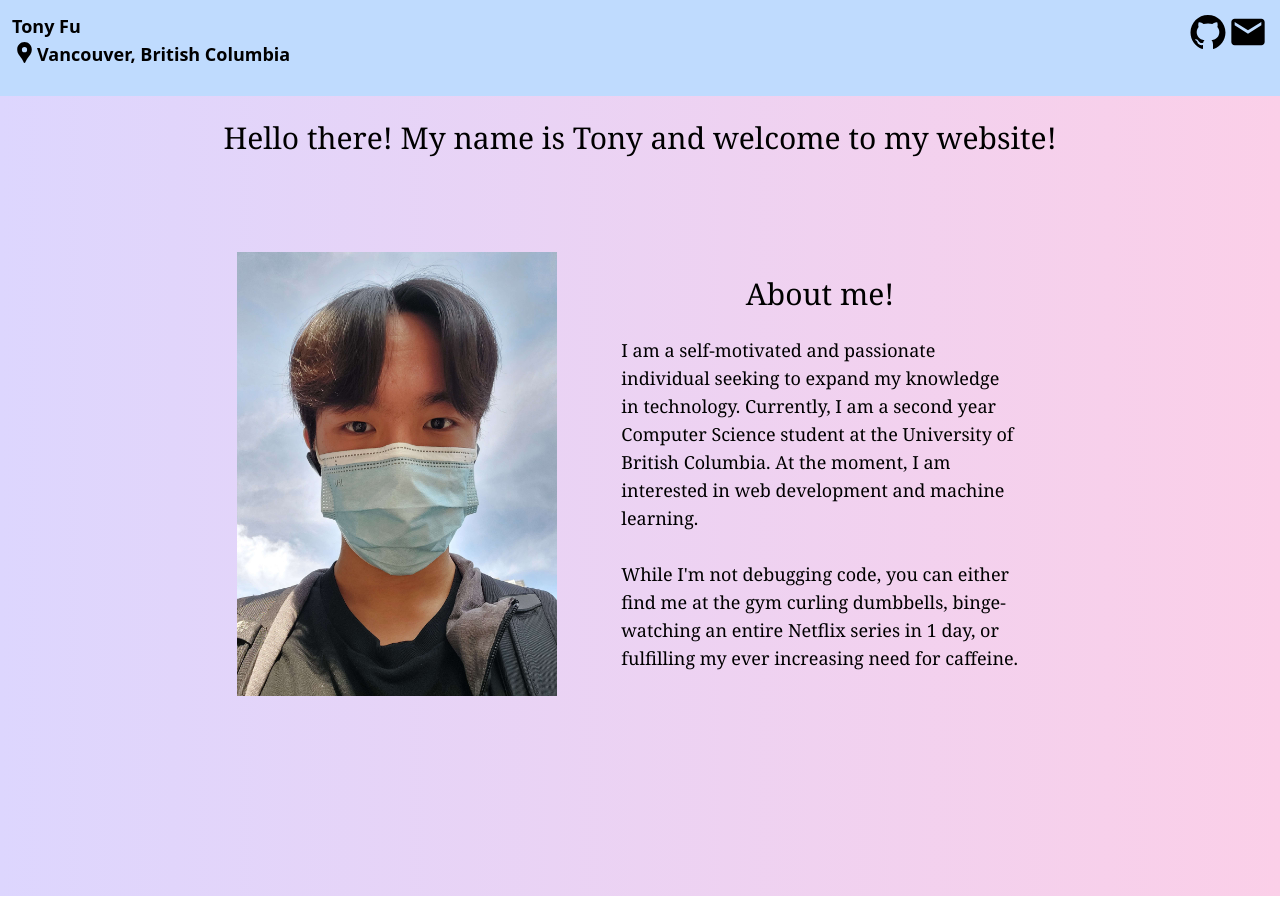
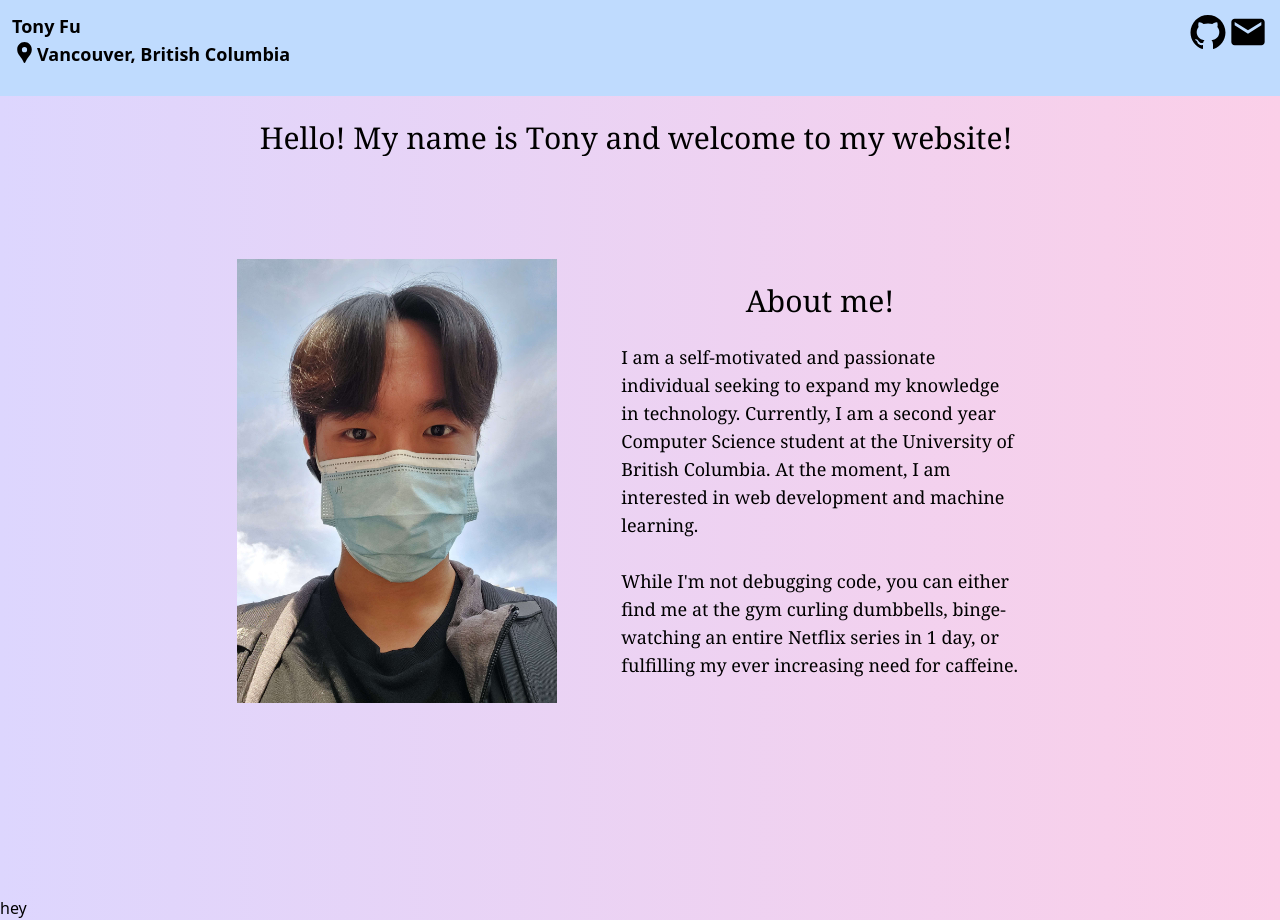
Before and after one commit to tfu2003/website, a React (Create React App) app: page / in a window 1280 px wide. Before the commit the page ends 896 px from the top, so only its background shows below. Built offline with nearby package versions, Linux system fonts and the light colour scheme.

Commit message:
added framer motion

```diff
--- a/package.json
+++ b/package.json
@@ -6,6 +6,7 @@
     "@testing-library/jest-dom": "^5.16.5",
     "@testing-library/react": "^13.4.0",
     "@testing-library/user-event": "^13.5.0",
+    "framer-motion": "^9.0.1",
     "react": "^18.2.0",
     "react-dom": "^18.2.0",
     "react-icons": "^4.7.1",
--- a/src/App.js
+++ b/src/App.js
@@ -1,12 +1,14 @@
 import Intro from "./components/intro";
 import Header from "./components/header";
+import Projects from "./components/projects";
 
 function App() {
   return (
     <div className="bg-gradient-to-r from-violet-200 to-pink-200">
       <div>
-      <Header />
-      <Intro />
+        <Header />
+        <Intro />
+        <Projects />
       </div>
     </div>
   );
--- /dev/null
+++ b/src/components/characters.js
@@ -0,0 +1,70 @@
+import React from "react";
+import { motion } from "framer-motion";
+
+const Wrapper = (props) => {
+  return <span className="word-wrapper">{props.children}</span>;
+};
+
+const tagMap = {
+  paragraph: "p",
+  heading1: "h1",
+  heading2: "h2"
+};
+
+const Characters = (props) => {
+  const item = {
+    hidden: {
+      y: "200%",
+      transition: { ease: [0.455, 0.03, 0.515, 0.955], duration: 0.85 }
+    },
+    visible: {
+      y: 0,
+      transition: { ease: [0.455, 0.03, 0.515, 0.955], duration: 0.75 }
+    }
+  };
+
+  const splitWords = props.text.split(" ");
+  const words = [];
+
+  for (const [, item] of splitWords.entries()) {
+    words.push(item.split(""));
+  }
+
+  words.map((word) => {
+    return word.push("\u00A0");
+  });
+
+  const Tag = tagMap[props.type];
+
+  return (
+    <Tag>
+      {words.map((word, index) => {
+        return (
+          <Wrapper key={index}>
+            {words[index].flat().map((element, index) => {
+              return (
+                <span
+                  style={{
+                    overflow: "hidden",
+                    display: "inline-block"
+                  }}
+                  key={index}
+                >
+                  <motion.span
+                    style={{ display: "inline-block" }}
+                    variants={item}
+                  >
+                    {element}
+                  </motion.span>
+                </span>
+              );
+            })}
+          </Wrapper>
+        );
+      })}
+      {/* {} */}
+    </Tag>
+  );
+};
+
+export default Characters;
--- a/src/components/intro.js
+++ b/src/components/intro.js
@@ -1,12 +1,39 @@
-import React from "react";
+import { React, useState } from "react";
+import { motion } from "framer-motion";
+import Characters from "./characters";
 import Profile from "./images/profile.jpeg";
 
 function Intro() {
+  const [replay, setReplay] = useState(true);
+  const placeholderText = [
+    {
+      type: "heading1",
+      text: "Hello! My name is Tony and welcome to my website!",
+    },
+  ];
+
+  const container = {
+    visible: {
+      transition: {
+        staggerChildren: 0.025,
+      },
+    },
+  };
+
   return (
     <div className="flex min-h-screen flex-col items-center pt-6 font-serif">
-      <h1 className="text-3xl">
-        Hello there! My name is Tony and welcome to my website!
-      </h1>
+      <motion.div
+        className="App"
+        initial="hidden"
+        animate={replay ? "visible" : "hidden"}
+        variants={container}
+      >
+        <div className="text-3xl">
+          {placeholderText.map((item, index) => {
+            return <Characters {...item} key={index} />;
+          })}
+        </div>
+      </motion.div>
       <div className="flex justify-between p-6 pt-24 w-2/3 space-x-10">
         <img src={Profile} alt="profile" className="max-w-xs" />
         <div className="flex flex-col items-center">
--- /dev/null
+++ b/src/components/projects.js
@@ -0,0 +1,9 @@
+function Projects() {
+    return (
+        <div>
+            <h1> hey</h1>
+        </div>
+    )
+}
+
+export default Projects
```
Also changed, not shown: 1 other file (tests, documents, lock files or other folders).
